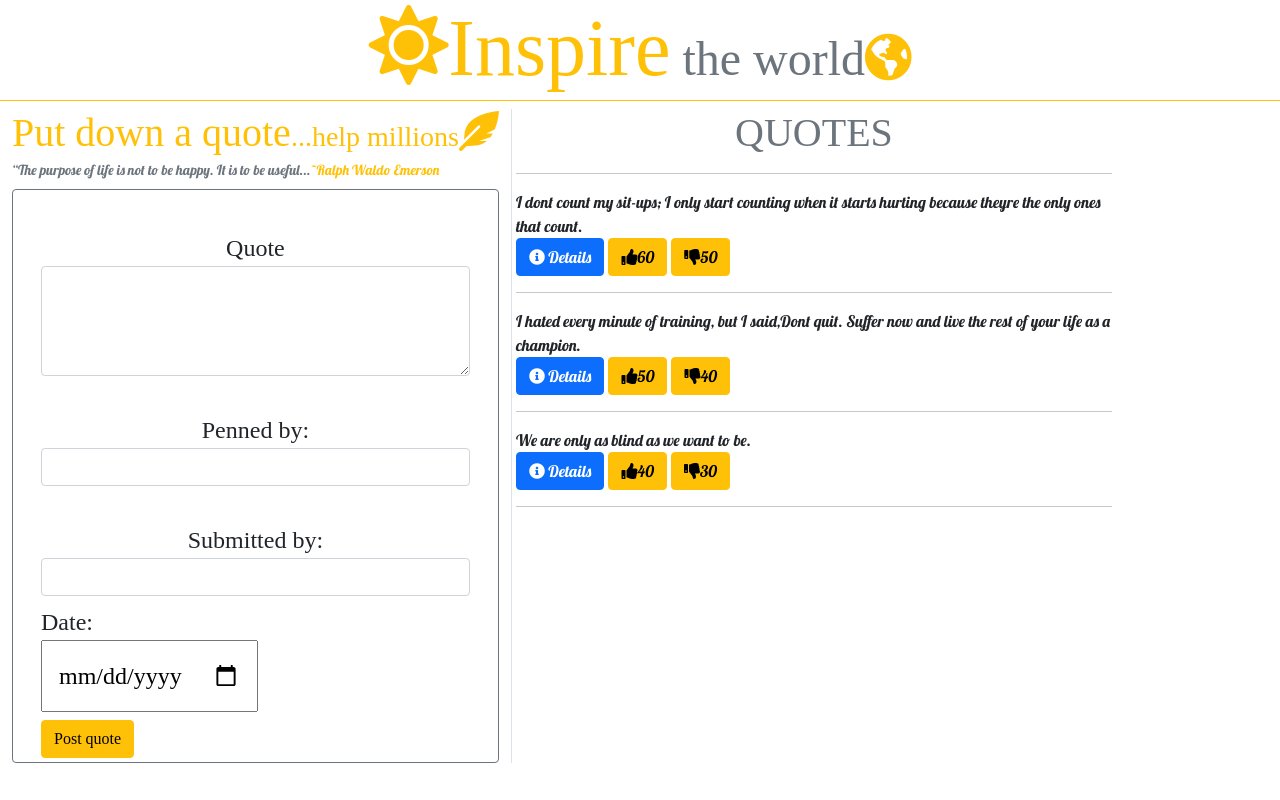
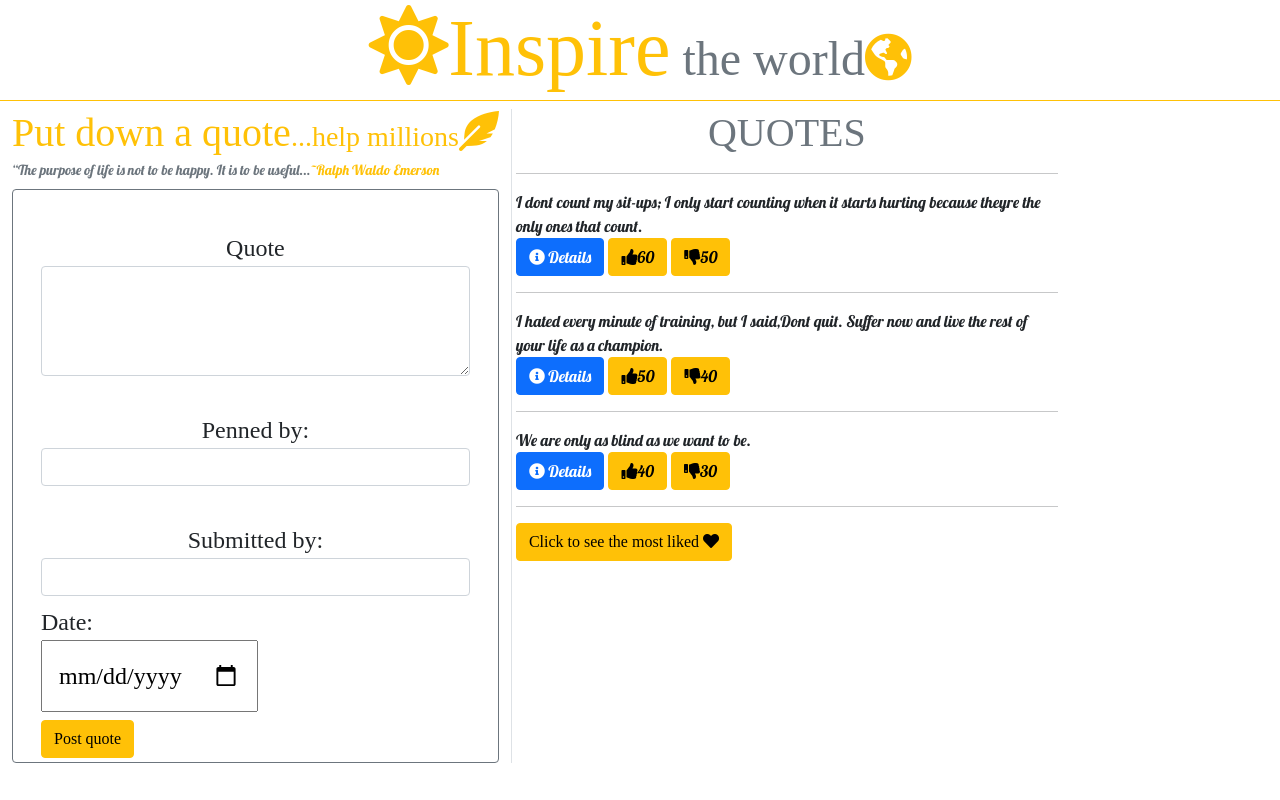
Before and after one commit to dorcasndungu/Inspire, an Angular app: page / in a window 1280 px wide. Built offline with nearby package versions, Linux system fonts and the light colour scheme; a web font is replaced by a local one.

Commit message:
this adds most liked button

```diff
--- a/src/app/quote-view/quote-view.component.html
+++ b/src/app/quote-view/quote-view.component.html
@@ -2,7 +2,7 @@
   <span class="text-warning"><i class="fas fa-sun"></i></span>Inspire<span class="text-secondary display-5">
     the world<i class="fas fa-globe-americas text-warning"></i></span>
 </h1>
-<div (scroll)="mostUps()" class="container mx-0 d-inline-flex ">
+<div  class="container mx-0 d-inline-flex ">
   <div class="row">
     <div class="col border-end">
       <h1 class="text-warning text-center top pb-0 mb-0">
@@ -15,12 +15,14 @@
       </div>
     </div>
   </div>
-  <div class="col mx-2 px-2">
+  <div class="col-md-6 mx-2 px-2">
     <h1 class="top text-secondary pb-0 text-center">QUOTES</h1>
     <hr />
-    <div  class="inform list" *ngFor="let quote of quotes; let i = index">
+    <div class="inform list" *ngFor="let quote of quotes; let i = index">
       <span class="">{{ quote.quotation }}</span><br />
-
+      <div appHighlight *ngIf="quote.highlight">
+        {{ quote.quotation}}
+      </div>
       <button (click)="toggleDetails(i)" class="btn btn-primary">
         <i class="fas fa-info-circle"></i> Details
       </button>
@@ -40,8 +42,14 @@
       </button>
 
       <hr />
+
     </div>
+
+    <button (click)="mostUps()" class="btn btn-warning top ">Click to see the most liked <i class="fas fa-heart"></i></button>
   </div>
+
+
+
   <footer>
     <hr />
   </footer>
--- a/src/app/quote-view/quote-view.component.ts
+++ b/src/app/quote-view/quote-view.component.ts
@@ -41,7 +41,8 @@ export class QuoteViewComponent implements OnInit {
     let indexUpvotes = upArr.indexOf(max);
 
       if(indexUpvotes==i){
-        this.quotes[i].highlight==true;
+        this.quotes[i].highlight=!this.quotes[i].highlight;
+
       }
     }
 
```
